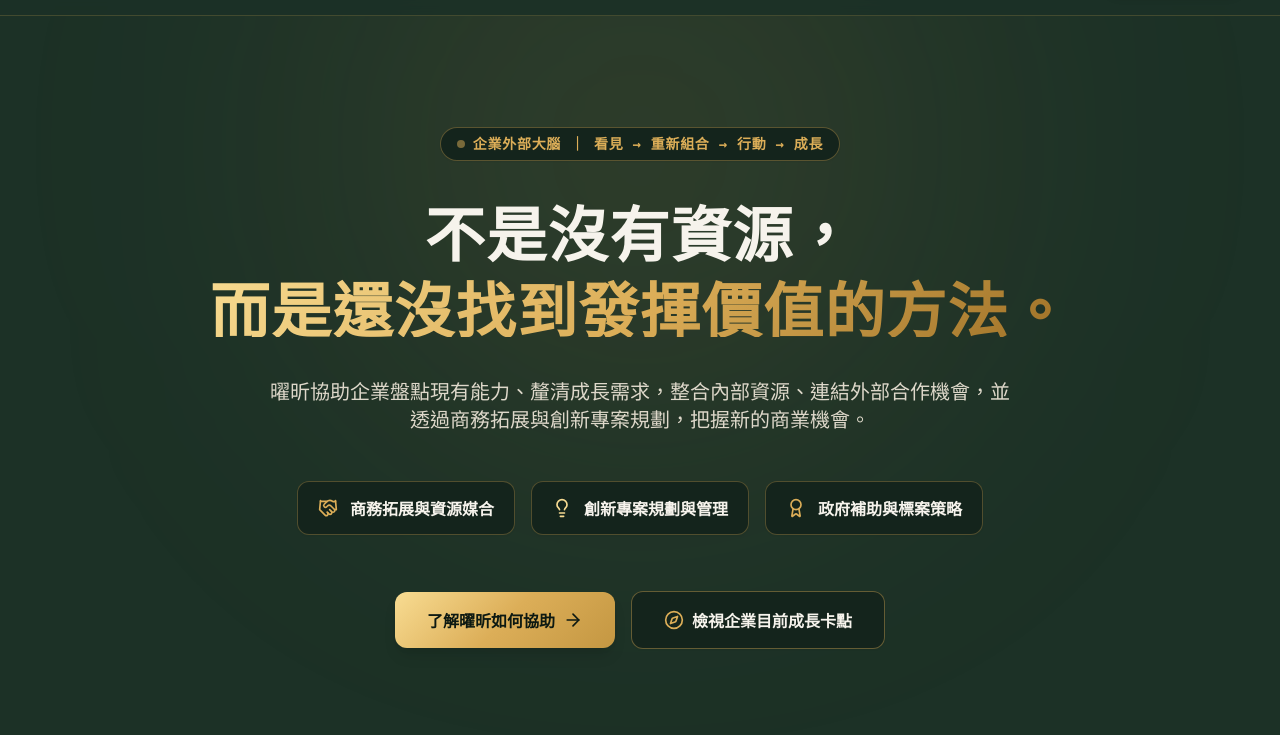
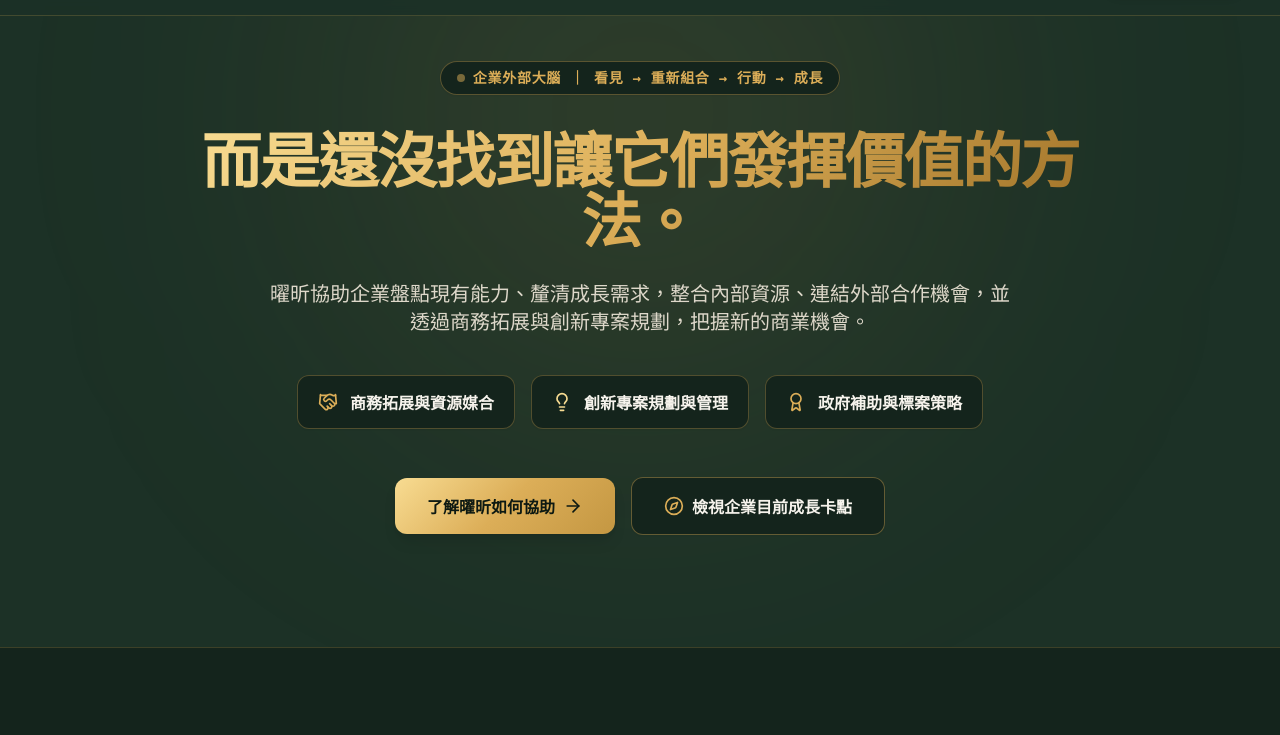
Before and after one commit to eva04141-stack/yaobiz, a plain HTML site: page index.html in a window 1280 px wide. Shown: the part 65-800 px from the top of the page. Drawn offline with nearby package versions, Linux system fonts and the light colour scheme.

Commit message:
Update index.html

```diff
--- a/index.html
+++ b/index.html
@@ -17,7 +17,7 @@
   <meta property="og:locale" content="zh_TW">
   <meta property="og:type" content="website">
   <meta property="og:title" content="曜昕企業管理顧問｜企業成長、商務拓展與資源整合">
-  <meta property="og:description" content="不是沒有資源，而是還沒找到發揮價值的方法。協助企業盤點現有能力、釐清成長需求，整合內部資源、連結外部合作機會。">
+  <meta property="og:description" content="不是沒有資源，而是還沒找到讓它們發揮價值的方法。協助企業盤點現有能力、釐清成長需求，整合內部資源、連結外部合作機會。">
   <meta property="og:url" content="https://yaobiz.net/">
   <meta property="og:site_name" content="曜昕企業管理顧問有限公司">
   <meta property="og:image" content="https://yaobiz.net/og-image.png">
@@ -309,21 +309,21 @@
     </div>
   </header>
 
-  <section id="section-hero" class="relative pt-32 pb-20 sm:pt-40 sm:pb-28 md:pt-48 md:pb-32 overflow-hidden">
+  <section id="section-hero" class="relative pt-24 pb-16 sm:pt-28 sm:pb-24 md:pt-32 md:pb-28 overflow-hidden">
     <!-- 品牌暖金色流影擴散 -->
     <div class="absolute top-1/4 left-1/2 -translate-x-1/2 -translate-y-1/2 w-[350px] sm:w-[620px] h-[350px] sm:h-[620px] bg-[#DCAE58]/10 rounded-full blur-[140px] pointer-events-none"></div>
 
     <div class="max-w-7xl mx-auto px-4 sm:px-6 lg:px-8 relative z-10">
-      <div class="max-w-4xl mx-auto space-y-8 sm:space-y-10 text-center">
-        <!-- 品牌精神標籤 -->
-        <div class="inline-flex items-center gap-2 px-4 py-1.5 rounded-full bg-[#14241C] border border-[#DCAE58]/35 shadow-sm">
+      <div class="max-w-4xl mx-auto space-y-6 sm:space-y-8 text-center">
+        <!-- 品牌精神標籤（上移且適度收緊邊距） -->
+        <div class="inline-flex items-center gap-2 px-4 py-1.5 rounded-full bg-[#14241C] border border-[#DCAE58]/35 shadow-sm -mt-2 sm:-mt-4">
           <span class="w-2 h-2 rounded-full bg-[#DCAE58] animate-pulse"></span>
           <span class="text-xs sm:text-sm font-semibold text-[#DCAE58] tracking-wider font-mono">企業外部大腦 ｜ 看見 → 重新組合 → 行動 → 成長</span>
         </div>
 
-        <h1 class="text-3xl sm:text-5xl lg:text-6xl font-extrabold tracking-wide text-[#F6F3EC] leading-tight sm:leading-tight">
-          <span class="block mb-2 sm:mb-4">不是沒有資源，</span>
-          <span class="text-gold-gradient block">而是還沒找到發揮價值的方法。</span>
+        <!-- 主標題：語意分行保證，徹底告別單字斷行 -->
+        <h1 class="text-3xl sm:text-5xl lg:text-6xl font-bold tracking-tight text-[#F6F3EC] leading-[1.3] sm:leading-[1.28]">
+          <span class="text-gold-gradient block">而是還沒找到讓它們發揮價值的方法。</span>
         </h1>
 
         <p class="text-[#DED8CA] text-base sm:text-lg lg:text-xl leading-relaxed sm:leading-loose max-w-3xl mx-auto font-normal px-2">
```
